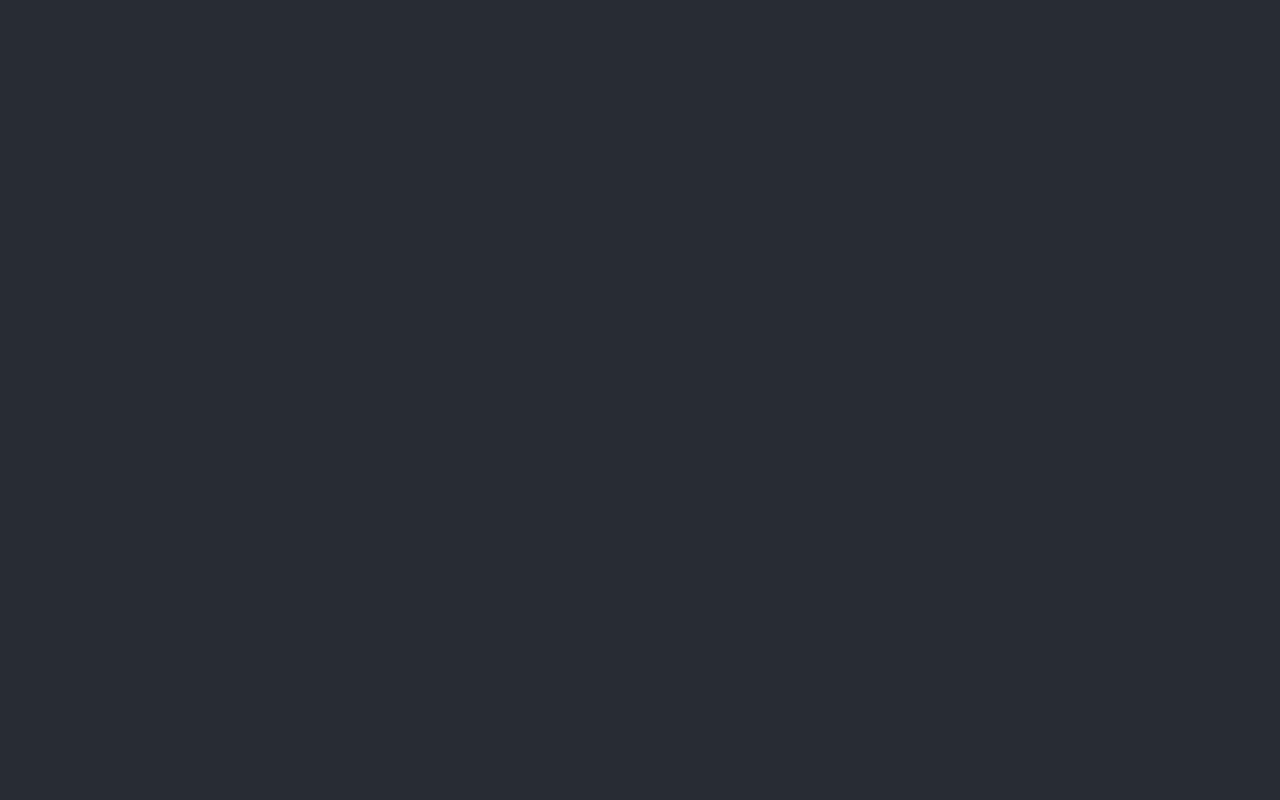
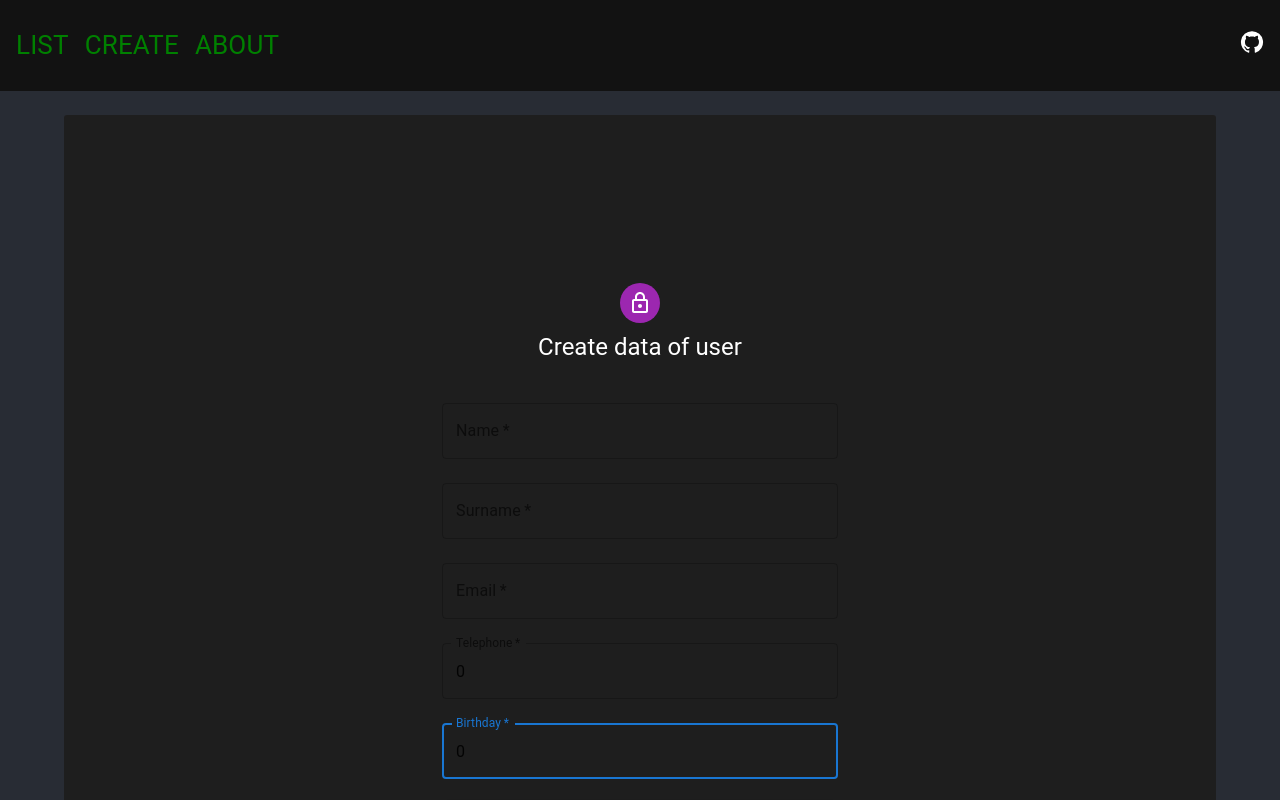
Before and after one commit to Feulife/users-list, a React (Create React App) app: page /create in a window 1280 px wide. Shown: the top 800 px of the page. Built offline with nearby package versions, Linux system fonts and the light colour scheme.

Commit message:
creata client graphql

```diff
--- a/public/index.html
+++ b/public/index.html
@@ -24,7 +24,7 @@
       work correctly both with client-side routing and a non-root public URL.
       Learn how to configure a non-root public URL by running `npm run build`.
     -->
-    <title>React App</title>
+    <title>List of users</title>
   </head>
   <body>
     <noscript>You need to enable JavaScript to run this app.</noscript>
--- a/src/App.css
+++ b/src/App.css
@@ -1,19 +1,17 @@
 .App {
-  text-align: center;
+  /* text-align: center; */
+  /* background: #121212; */
+  display: flex;
+  flex-direction: column;
+  align-items: center;
+  background-color: #282c34;
+  min-height: 100vh;
+  /* justify-content: center; */
+  font-size: calc(10px + 2vmin);
+  color: white;
 }
 
-.App-logo {
-  height: 40vmin;
-  pointer-events: none;
-}
-
-@media (prefers-reduced-motion: no-preference) {
-  .App-logo {
-    animation: App-logo-spin infinite 20s linear;
-  }
-}
-
-.App-header {
+/* .App-header {
   background-color: #282c34;
   min-height: 100vh;
   display: flex;
@@ -22,17 +20,4 @@
   justify-content: center;
   font-size: calc(10px + 2vmin);
   color: white;
-}
-
-.App-link {
-  color: #61dafb;
-}
-
-@keyframes App-logo-spin {
-  from {
-    transform: rotate(0deg);
-  }
-  to {
-    transform: rotate(360deg);
-  }
-}
+} */
--- a/src/App.js
+++ b/src/App.js
@@ -1,11 +1,33 @@
+import React from 'react';
+import { ApolloClient, ApolloProvider, InMemoryCache } from '@apollo/client';
+import { BrowserRouter, Routes, Route } from "react-router-dom";
+import { CreateList } from './Pages/create/CreateList';
+import { Navbar } from './Pages/navbar/Navbar';
+import { Container, CssBaseline } from '@mui/material';
 import './App.css';
 
-function App() {
+const App = () => {
+  const client = new ApolloClient({
+    uri: 'http://localhost:3000',
+    cache: new InMemoryCache(),
+  })
+
   return (
     <div className="App">
-      <header className="App-header">
+      <ApolloProvider client={client}>
+        <BrowserRouter>
+          <CssBaseline>
+            <Navbar />
+            <Container maxWidth="lg">
+              <Routes>
+                {/* <Route path="/" element={<Main />} /> */}
 
-      </header>
+                <Route path="/create" element={<CreateList />} />
+              </Routes>
+            </Container>
+          </CssBaseline>
+        </BrowserRouter>
+      </ApolloProvider>
     </div>
   );
 }
--- /dev/null
+++ b/src/Pages/create/Create.module.css
@@ -0,0 +1,7 @@
+.CreatePage {
+  min-height: 20vh;
+  margin: 3vh 0 3vh 0;
+  padding: 10rem 0rem;
+  border-radius: 3px;
+  background-color: #1e1e1e;
+}
--- /dev/null
+++ b/src/Pages/create/CreateList.jsx
@@ -0,0 +1,123 @@
+import React, { useState } from "react";
+import { useMutation } from "@apollo/client";
+import { GET_LIST } from "../../graphql/query";
+import { CREATE_LIST_MUTATION } from "../../graphql/mutation";
+import {Button, CssBaseline, TextField, Box, Avatar, Typography, Container} from "@mui/material";
+import LockOutlinedIcon from "@mui/icons-material/LockOutlined";
+import classes from "./Create.module.css";
+
+export const CreateList = () => {
+  const [name, setName] = useState("");
+  const [surname, setSurname] = useState("");
+  const [email, setEmail] = useState("");
+  const [telephone, setTelephone] = useState(Number);
+  const [birthday, setBirthday] = useState(Number);
+  const [createMutation] = useMutation(CREATE_LIST_MUTATION, {
+    refetchQueries: [{ query: GET_LIST }],
+  });
+
+  const handleSubmit = (e) => {
+    e.preventDefault();
+    createMutation({
+      variables: {
+        name,
+        surname,
+        email,
+        telephone,
+        birthday
+      }
+    })
+  };
+
+  return (
+    <div className={classes.CreatePage}>
+      <Container onSubmit={handleSubmit} component="main" maxWidth="xs">
+        <CssBaseline />
+        <Box
+          sx={{
+            display: "flex",
+            flexDirection: "column",
+            alignItems: "center",
+          }}
+        >
+          <Avatar sx={{ m: 1, bgcolor: "secondary.main" }}>
+            <LockOutlinedIcon />
+          </Avatar>
+          <Typography component="h1" variant="h5">
+            Create data of user
+          </Typography>
+          <Box
+            component="form"
+            onSubmit={handleSubmit}
+            noValidate
+            sx={{ mt: 3 }}
+          >
+            <TextField
+              margin="normal"
+              required
+              fullWidth
+              value={name}
+              label="Name"
+              name="name"
+              autoComplete="name"
+              autoFocus
+              onChange={(e) => setName(e.target.value)}
+            />
+            <TextField
+              margin="normal"
+              required
+              fullWidth
+              name="surname"
+              label="Surname"
+              type="surname"
+              value={surname}
+              autoComplete="surname"
+              onChange={(e) => setSurname(e.target.value)}
+            />
+            <TextField
+              margin="normal"
+              required
+              fullWidth
+              value={email}
+              label="Email"
+              name="email"
+              autoComplete="email"
+              autoFocus
+              onChange={(e) => setEmail(e.target.value)}
+            />
+            <TextField
+              margin="normal"
+              required
+              fullWidth
+              value={telephone}
+              label="Telephone"
+              name="telephone"
+              autoComplete="telephone"
+              autoFocus
+              onChange={(e) => setTelephone(e.target.value)}
+            />
+            <TextField
+              margin="normal"
+              required
+              fullWidth
+              value={birthday}
+              label="Birthday"
+              name="birthday"
+              autoComplete="birthday"
+              autoFocus
+              onChange={(e) => setBirthday(e.target.value)}
+            />
+            <Button
+              type="submit"
+              fullWidth
+              variant="contained"
+              sx={{ mt: 2, mb: 1 }}
+            >
+              Send data
+            </Button>
+          </Box>
+        </Box>
+      </Container>
+    </div>
+  );
+};
--- /dev/null
+++ b/src/Pages/navbar/Nav.module.css
@@ -0,0 +1,33 @@
+.appNavbar {
+  display: flex;
+  align-items: center;
+  justify-content: space-between;
+  margin: 0 0;
+  padding: 0;
+  background: #121212;
+  width: -webkit-fill-available;
+  width: -moz-available;
+}
+
+.link {
+  display: flex;
+  margin: 0;
+  padding: 0 1rem;
+  gap: 1rem;
+
+}
+
+.navLink {
+  color: green;
+  text-decoration: none;
+}
+
+.navLink:hover {
+  color: lightgreen;
+}
+
+.gifContainer {
+  padding: 0 1rem;
+  text-align: center;
+  cursor: pointer;
+}
--- /dev/null
+++ b/src/Pages/navbar/Navbar.jsx
@@ -0,0 +1,38 @@
+import React from "react";
+import { Link } from "react-router-dom";
+import { GitHub } from "@mui/icons-material";
+import classes from "./Nav.module.css";
+
+export const Navbar = () => {
+  const openGitHub = () => {
+    window.open("https://github.com/Feulife")
+  };
+
+  return (
+    <>
+      <nav className={classes.appNavbar}>
+        <div className={classes.link}>
+        <Link to="/" className={classes.navLink}>
+
+          <p>
+            LIST
+          </p>
+        </Link>
+        <Link to="/" className={classes.navLink}>
+          <p>
+            CREATE
+          </p>
+        </Link>
+        <Link to="/" className={classes.navLink}>
+          <p>
+            ABOUT
+          </p>
+        </Link>
+        </div>
+        <div onClick={openGitHub} className={classes.gifContainer}>
+          <GitHub></GitHub>
+        </div>
+      </nav>
+    </>
+  )
+};
--- /dev/null
+++ b/src/graphql/mutation.js
@@ -0,0 +1,26 @@
+import { gql } from "@apollo/client";
+
+export const CREATE_LIST_MUTATION = gql`
+  mutation Mutation(
+    $name: String
+    $surname: String
+    $email: String
+    $telephone: Number
+    $birthday: Number
+  ) {
+    create(
+      name: $name
+      surname: $surname
+      email: $email
+      telephone: $telephone
+      birthday: $birthday
+    ) {
+      id
+      name
+      surname
+      email
+      telephone
+      birthday
+    }
+  }
+`
--- /dev/null
+++ b/src/graphql/query.js
@@ -0,0 +1,13 @@
+import { gql } from "@apollo/client";
+
+export const GET_LIST = gql`
+  query Query {
+    list {
+      id
+      name
+      surname
+      telephone
+      birthday
+    }
+  }
+`
--- a/src/index.js
+++ b/src/index.js
@@ -7,7 +7,7 @@ import reportWebVitals from './reportWebVitals';
 const root = ReactDOM.createRoot(document.getElementById('root'));
 root.render(
   <React.StrictMode>
-    <App />
+      <App />
   </React.StrictMode>
 );
 
```
Also changed, not shown: package.json (+8 -0 lines), 1 other file (tests, documents, lock files or other folders).
